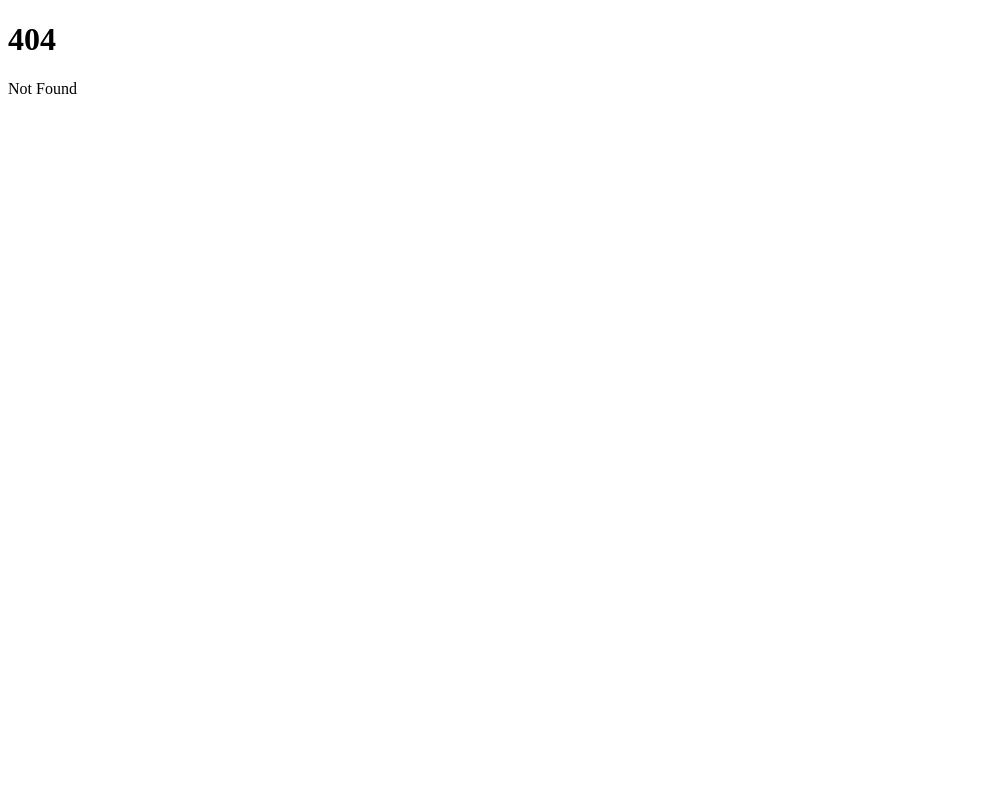
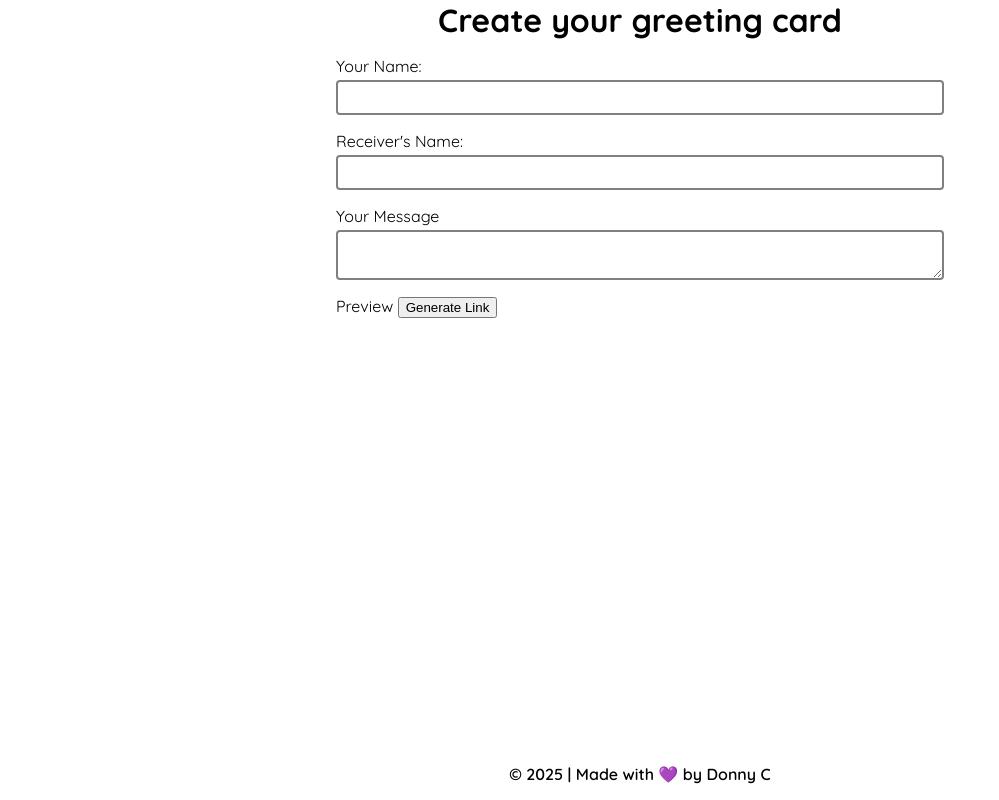
Before and after one commit to Donny-C-1/merrymessage, a SvelteKit app: page /create in a window 1280 px wide. Before the commit this address had no page. Shown: the whole page, without its empty margins (0-999 px from the left). Built offline with nearby package versions, Linux system fonts and the light colour scheme.

Commit message:
Enhance app layout and styling; add create card functionality and message display

```diff
--- a/src/app.html
+++ b/src/app.html
@@ -1,11 +1,17 @@
 <!doctype html>
 <html lang="en">
+
 <head>
 	<meta charset="utf-8" />
 	<meta name="viewport" content="width=device-width, initial-scale=1" />
+	<link rel="preconnect" href="https://fonts.googleapis.com">
+	<link rel="preconnect" href="https://fonts.gstatic.com" crossorigin>
+	<link href="https://fonts.googleapis.com/css2?family=Quicksand:wght@300..700&display=swap" rel="stylesheet">
 	%sveltekit.head%
 </head>
+
 <body data-sveltekit-preload-data="hover">
 	<div style="display: contents">%sveltekit.body%</div>
 </body>
+
 </html>
--- /dev/null
+++ b/src/lib/styles/app.css
@@ -0,0 +1,13 @@
+* {
+    box-sizing: border-box;
+}
+
+body {
+    font-family: "Quicksand", sans-serif;
+    margin: 0;
+}
+
+h1, h2 {
+    overflow: auto;
+    margin: 0;
+}
--- a/src/routes/+layout.svelte
+++ b/src/routes/+layout.svelte
@@ -1,5 +1,6 @@
 <script>
 	import favicon from '$lib/assets/favicon.svg';
+	import "$lib/styles/app.css";
 
 	let { children } = $props();
 </script>
@@ -8,4 +9,19 @@
 	<link rel="icon" href={favicon} />
 </svelte:head>
 
-{@render children()}
+<div>
+	{@render children()}
+	<footer>&copy; {new Date().getFullYear()} | Made with 💜 by Donny C</footer>
+</div>
+
+<style>
+	footer {
+		position: fixed;
+		bottom: 0;
+		width: 100%;
+		padding-block: 1rem;
+		backdrop-filter: blur(20px);
+		text-align: center;
+		font-weight: 600;
+	}
+</style>
--- /dev/null
+++ b/src/routes/create/+page.svelte
@@ -0,0 +1,61 @@
+<script>
+    import { page } from "$app/state";
+    import { onMount } from "svelte";
+
+    let name = $state("");
+    let receiversName = $state("");
+    let message = $state("");
+    let link = $state();
+
+    onMount(() => $inspect(link))
+
+    function onsubmit(e) {
+        e.preventDefault();
+
+        link = new URL("/message", page.url.href);
+        let payload = btoa(JSON.stringify({ name, message }));
+
+        link.searchParams.set("p", payload);
+    }
+</script>
+
+<main>
+    <h1>Create your greeting card</h1>
+    <form action="" {onsubmit}>
+        <div>
+            <label for="name">Your Name:</label>
+            <input type="text" name="name" id="name" bind:value={name} />
+        </div>
+        <div>
+            <label for="name">Receiver's Name:</label>
+            <input type="text" name="name" id="name" bind:value={receiversName} />
+        </div>
+        <label for="message">Your Message</label>
+        <textarea name="message" id="message" bind:value={message}></textarea>
+        <div>
+            <a href={link}>Preview</a>
+            <button>Generate Link</button>
+        </div>
+    </form>
+</main>
+
+<style>
+    h1 {
+        text-align: center;
+    }
+
+    form {
+        width: clamp(40rem, 90%, 10rem);
+        margin-inline: auto;
+        padding: 1rem;
+    }
+
+    input, textarea {
+        display: block;
+        margin-block: .25rem 1rem;
+        width: 100%;
+        padding: .5rem .5rem;
+        border: 2px solid grey;
+        border-radius: .25rem;
+    }
+</style>
--- a/src/routes/message/+page.svelte
+++ b/src/routes/message/+page.svelte
@@ -14,6 +14,30 @@
 </script>
 
 <main>
-    <h1>Hello {name}</h1>
-    <p>{message}</p>
+    <div class="card">
+        <h1>Happy New Year {name}</h1>
+        <p>{message}</p>
+    </div>
 </main>
+
+<style>
+
+    main {
+        min-height: 100vh;
+        background-color: pink;
+    }
+    .card {
+        text-align: center;
+        font-family: Quicksand;
+        padding-top: 4rem;
+    }
+    h1 {
+        font-size: 2rem;
+    }
+
+    p {
+        font-weight: 500;
+        font-size: 1.2rem;
+        font-style: oblique;
+    }
+</style>
```
Also changed, not shown: src/routes/+page.svelte (+1 -29 lines). Lines whose indentation alone changed are shown as unchanged.
